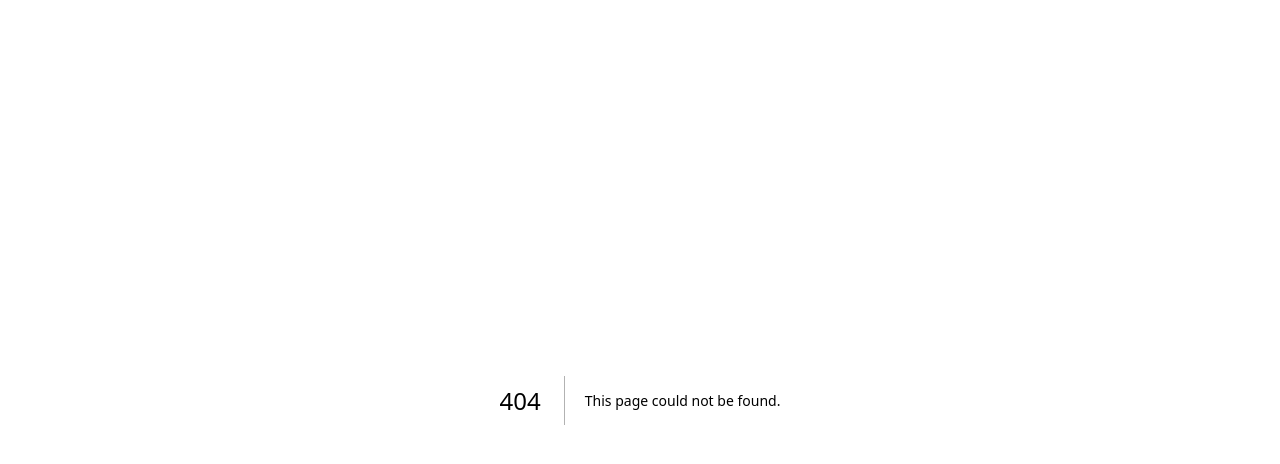
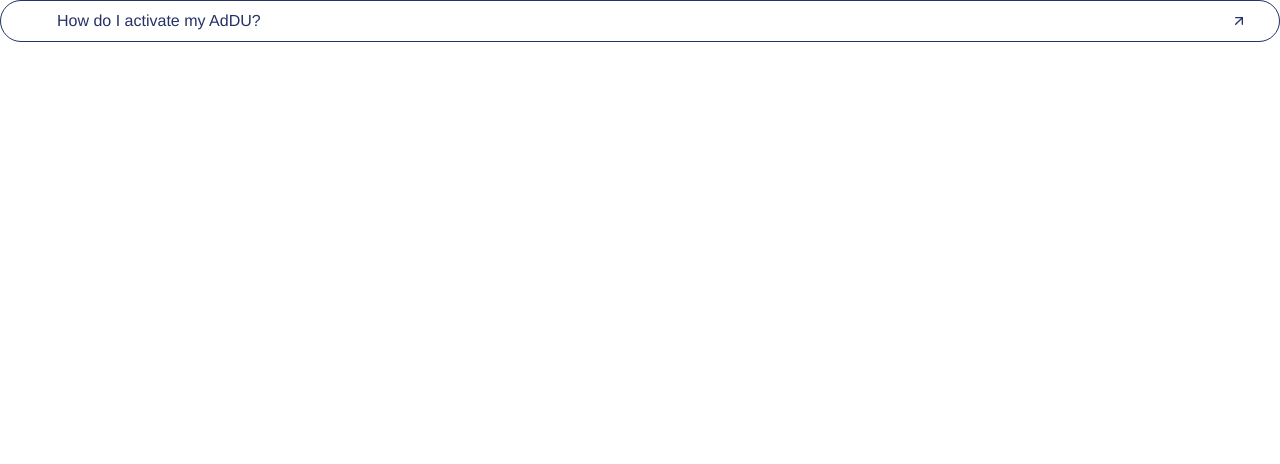
Before and after one commit to SAMAHAN-Systems-Development/samahan-at-the-get-go, a Next.js app: page /accordion-component in a window 1280 px wide. Before the commit this address had no page. Shown: the top 464 px of the page. Built offline with nearby package versions, Linux system fonts and the light colour scheme.

Commit message:
feat: help portal accordion

```diff
--- /dev/null
+++ b/src/app/accordion-component/page.tsx
@@ -0,0 +1,41 @@
+import React from 'react';
+
+import AccordionComponent from '@/components/ui/AccordionComponent/AccordionComponent';
+
+const page = () => {
+  return (
+    <AccordionComponent question="How do I activate my AdDU?">
+      <div className=" leading-loose">
+        <ol className="list-decimal px-4">
+          <li>
+            Take pictures of yourself.
+            <ol className="list-disc list-inside">
+              <li>
+                Torso/upper body (includes head down to elbows) holding AdDU ID
+                close to head
+              </li>
+              <li>Close up of face with AdDU ID close to head.</li>
+              <li>Close up of AdDU ID.</li>
+            </ol>
+          </li>
+          <p>
+            Note: Make sure that the ID and ID number is visible and legible on
+            all three pictures. If AdDU ID is not available, a student may use a{' '}
+            <strong>
+              driver’s license, passport, voter’s ID, or any proof for
+              identification.
+            </strong>
+          </p>
+          <li>
+            Send an email to gdsabaldan@addu.edu.ph and mtropenia@addu.edu.ph
+            with the attached photos, complete name and course.
+          </li>
+          <li>Follow the specific instructions provided by them.</li>
+        </ol>
+        Note: Working hours of the personnel run from 8 AM to 5 PM
+      </div>
+    </AccordionComponent>
+  );
+};
+
+export default page;
--- /dev/null
+++ b/src/components/ui/AccordionComponent/AccordionComponent.tsx
@@ -0,0 +1,65 @@
+'use client';
+
+import React, { useState } from 'react';
+import { FiArrowUpRight } from 'react-icons/fi';
+
+import * as Accordion from '@radix-ui/react-accordion';
+
+type AccordionComponentProps = {
+  children: React.ReactNode;
+  question: string;
+};
+
+const AccordionComponent: React.FC<AccordionComponentProps> = ({
+  question,
+  children,
+}) => {
+  const [clickCount, setClickCount] = useState(0);
+
+  const handleAccordionClick = () => {
+    setClickCount((prevCount) => prevCount + 1);
+  };
+  return (
+    <div className="flex justify-center items-center">
+      <Accordion.Root type="single" collapsible>
+        <Accordion.Item value="item-1">
+          <Accordion.Trigger onClick={handleAccordionClick}>
+            <div className="w-full sm:w-[28rem] md:w-[48rem] lg:w-[64rem] xl:w-[80rem]">
+              <div className="border border-[#263167] rounded-full">
+                <div className="px-8 py-2">
+                  <div className="pl-6 flex justify-between items-center">
+                    <p className="text-[#263167] text-left">{question}</p>
+                    <div
+                      className={`pl-2 ${
+                        clickCount % 2 === 0 && clickCount > 0
+                          ? 'animate-rotateOut'
+                          : 'animate-rotateIn'
+                      }`}
+                    >
+                      <FiArrowUpRight color="#263167" />
+                    </div>
+                  </div>
+                </div>
+              </div>
+            </div>
+          </Accordion.Trigger>
+          <Accordion.Content
+            className={`pt-4 ${
+              clickCount % 2 === 0 && clickCount > 0
+                ? 'animate-fadeOut'
+                : 'animate-fadeIn'
+            }`}
+          >
+            <div className="w-full sm:w-[28rem] md:w-[48rem] lg:w-[64rem] xl:w-[80rem]">
+              <div className="px-10 py-6 bg-[#263167] rounded-[1.25rem]">
+                <div className="list-decimal text-white">{children}</div>
+              </div>
+            </div>
+          </Accordion.Content>
+        </Accordion.Item>
+      </Accordion.Root>
+    </div>
+  );
+};
+
+export default AccordionComponent;
```
